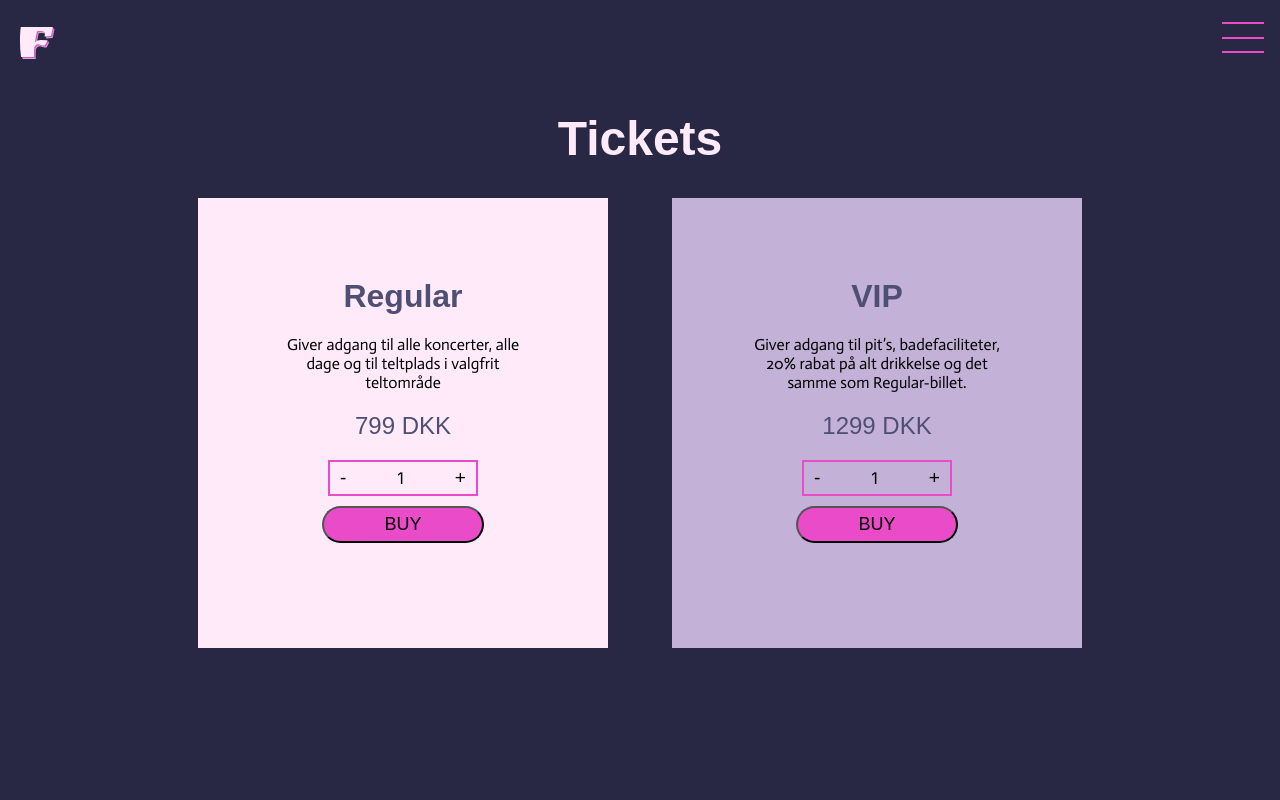
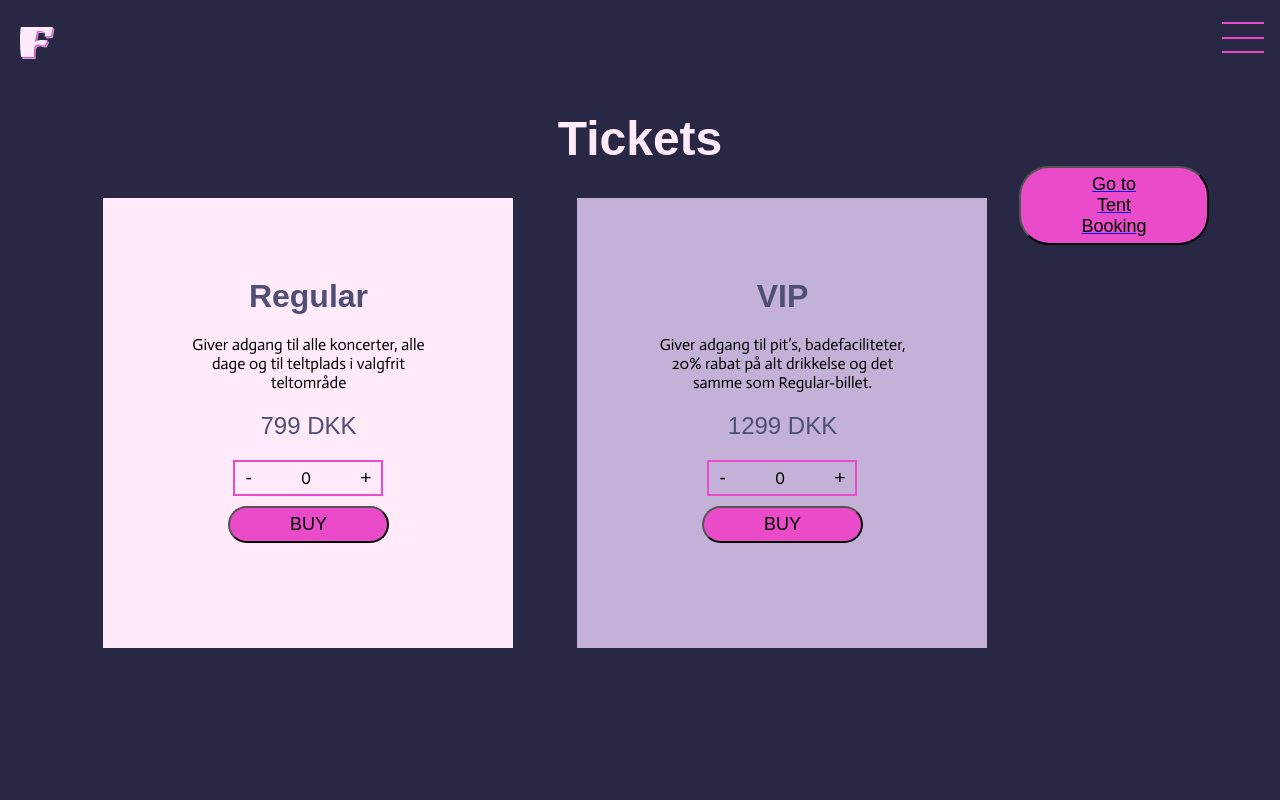
Before and after one commit to malt656c/foo_fest_app, a Next.js app: page /booking in a window 1280 px wide. Shown: the top 800 px of the page. Built offline with nearby package versions, Linux system fonts and the light colour scheme; a web font is replaced by a local one.

Commit message:
incremet, decrement

```diff
--- a/components/GreenCamping.jsx
+++ b/components/GreenCamping.jsx
@@ -6,6 +6,8 @@
     <p className={styles.Text}>Do you want to add green camping to your ticket? Green camping makes sure to sustainably remove your tent after the festival and adds reusable cups and straws for the whole camp. We try to be good to the enviroment, will you help us? </p>
     <p className={styles.Price}>249 DKK</p>
     <button className={styles.Button}>Add to basket</button>
+    <a href="/checkout">
     <button className={styles.Button}>SKIP</button>
+    </a>
 </div>
     )}
--- a/components/TentBooking.jsx
+++ b/components/TentBooking.jsx
@@ -19,8 +19,12 @@
 <div className={styles.Counter}>
    <button className={styles.Counterbtn}>-</button> 1 <button className={styles.Counterbtn}ß>+</button>
 </div>
+<a href="/greencamping">
 <button className={styles.Button}>Add to bag</button>
+</a>
+<a href="/checkout">
 <button className={styles.Button}>skip</button>
+</a>
 </div>
     )
 }
--- a/components/Ticketcard.jsx
+++ b/components/Ticketcard.jsx
@@ -1,5 +1,19 @@
+"use client"
+import React, { useState } from 'react'; // Kun en import statement
+
 import styles from "./Ticketcard.module.css";
-export default async function Ticketcard() {
+
+export default function Ticketcard() {
+    const [count, setCount] = useState(0);
+
+    function increment() {
+      setCount(count + 1);
+    }
+
+    function decrement() {
+      setCount(count - 1);
+    }
+
     return (
         <div className={styles.Ticketcards}>
             <div className={styles.Card1}>
@@ -7,7 +21,9 @@
                 <p className={styles.Text}>Giver adgang til alle koncerter, alle dage og til teltplads i valgfrit teltområde</p>
                 <p className={styles.Price}>799 DKK</p>
                 <div className={styles.Counter}>
-   <button className={styles.Counterbtn}>-</button> 1 <button className={styles.Counterbtn}ß>+</button>
+                    <button className={styles.Counterbtn}>-</button>
+                    <p>{count}</p>
+                    <button className={styles.Counterbtn} onClick={increment}>+</button>
                 </div>
                 <button className={styles.Button}>BUY</button>
             </div>
@@ -16,10 +32,15 @@
                 <p className={styles.Text}>Giver adgang til pit’s, badefaciliteter, 20% rabat på alt drikkelse og det samme som Regular-billet. </p>
                 <p className={styles.Price}>1299 DKK</p>
                 <div className={styles.Counter}>
-   <button className={styles.Counterbtn}>-</button> 1 <button className={styles.Counterbtn}>+</button>
+                    <button className={styles.Counterbtn} onClick={decrement}>-</button>
+                    <p>{count}</p>
+                    <button className={styles.Counterbtn} onClick={increment}>+</button>
                 </div>
                 <button className={styles.Button}>BUY</button>
             </div>
+            <a href="/tentbooking">
+                <button className={styles.Button}>Go to Tent Booking</button>
+            </a>
         </div>
     )
 }
```
Lines whose indentation alone changed are shown as unchanged.
